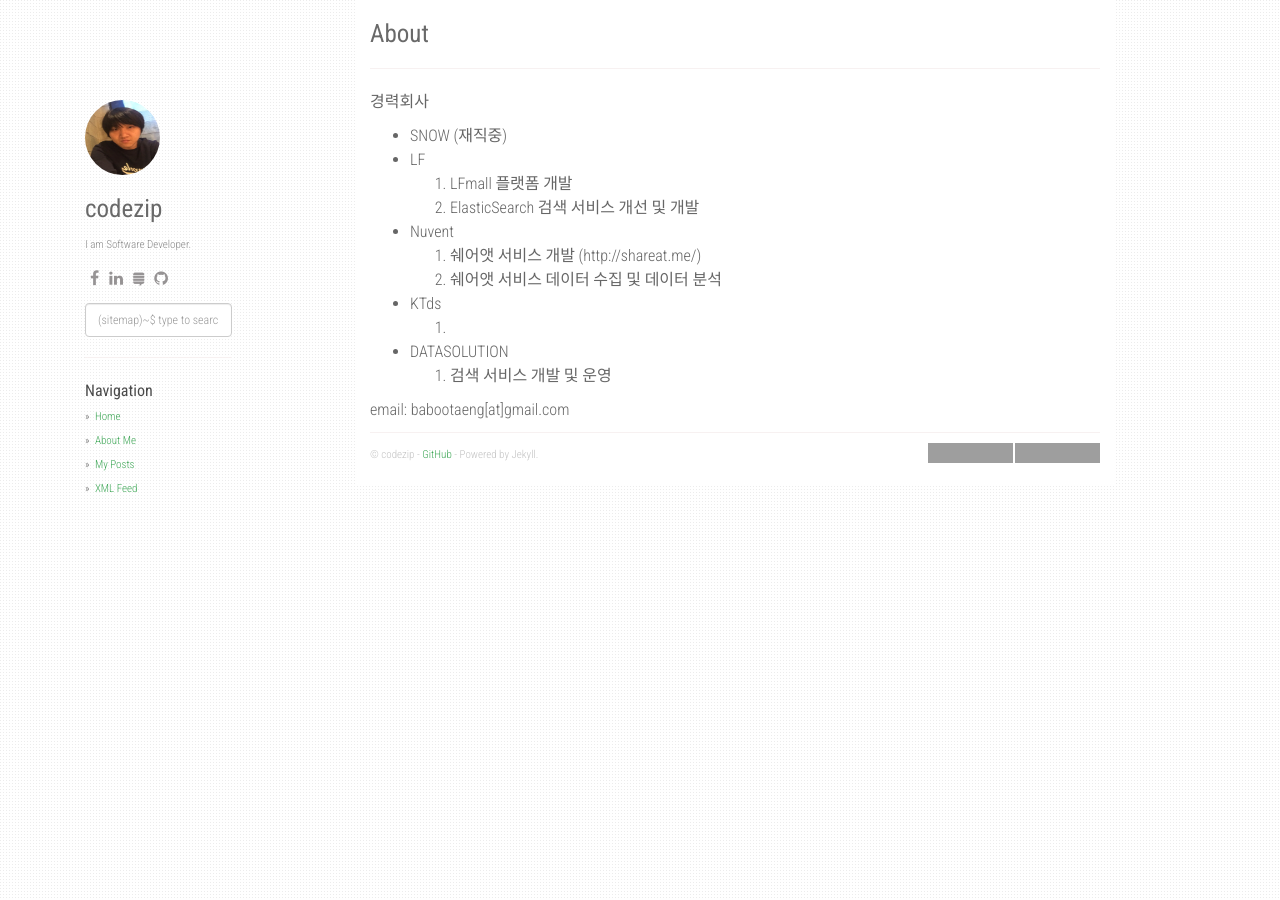
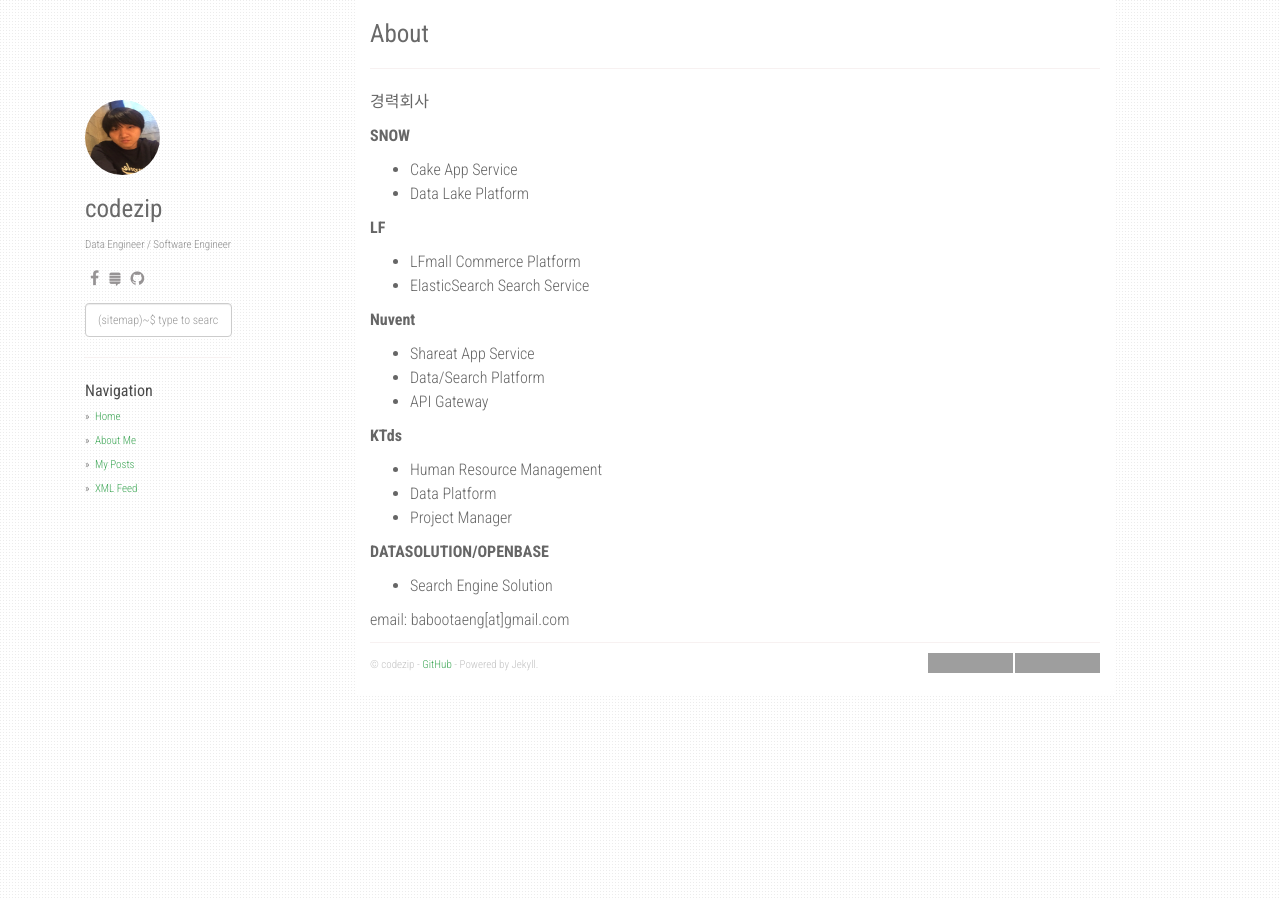
Before and after one commit to codezip/codezip.github.io, a Jekyll site: the page built from about.md, in a window 1280 px wide. Built offline with Jekyll 4.4.1, drawn with Linux system fonts in a browser that asks for light colours; nearby versions of some CDN libraries; grey boxes are pictures that could not be loaded.

Commit message:
About 수정

```diff
--- a/_config.yml
+++ b/_config.yml
@@ -2,8 +2,8 @@
 description: My Personal Codezip
 author: codezip
 github: https://github.com/codezip
-about: I am Software Developer.
-disqus_shortname: stackproblems
+about: Data Engineer / Software Engineer
+disqus_shortname: codezip
 google_analytics: UA-XXXXXXXX-Y
 avatar_url: /static/img/avatar.jpg
 
@@ -18,8 +18,6 @@
 social:
     - icon: fa-facebook
       link: "https://www.facebook.com/codezip"
-    - icon: fa-linkedin
-      link: "https://www.linkedin.com/in/summonagus"
     - icon: fa-stack-exchange
       link: "#"
     - icon: fa-github
@@ -27,7 +25,7 @@
 
 share:
   twitter_username: codezip
-  fb_appid: 1749788565247320
+  fb_appid:
 
 urls:
     - text: About Me
--- a/about.md
+++ b/about.md
@@ -6,17 +6,27 @@
 
 
 경력회사
- - SNOW (재직중)
- - LF
-  1. LFmall 플랫폼 개발
-  2. ElasticSearch 검색 서비스 개선 및 개발
- - Nuvent
-  1. 쉐어앳 서비스 개발 (http://shareat.me/)
-  2. 쉐어앳 서비스 데이터 수집 및 데이터 분석
- - KTds
-  1.
- - DATASOLUTION
-  1. 검색 서비스 개발 및 운영
+
+ **SNOW**
+  - Cake App Service
+  - Data Lake Platform
+
+ **LF**
+  - LFmall Commerce Platform
+  - ElasticSearch Search Service
+
+ **Nuvent**
+  - Shareat App Service
+  - Data/Search Platform
+  - API Gateway
+
+ **KTds**
+  - Human Resource Management
+  - Data Platform
+  - Project Manager
+
+ **DATASOLUTION/OPENBASE**
+  - Search Engine Solution
 
 
 email: babootaeng[at]gmail.com
```
Also changed, not shown: 1 other file.
